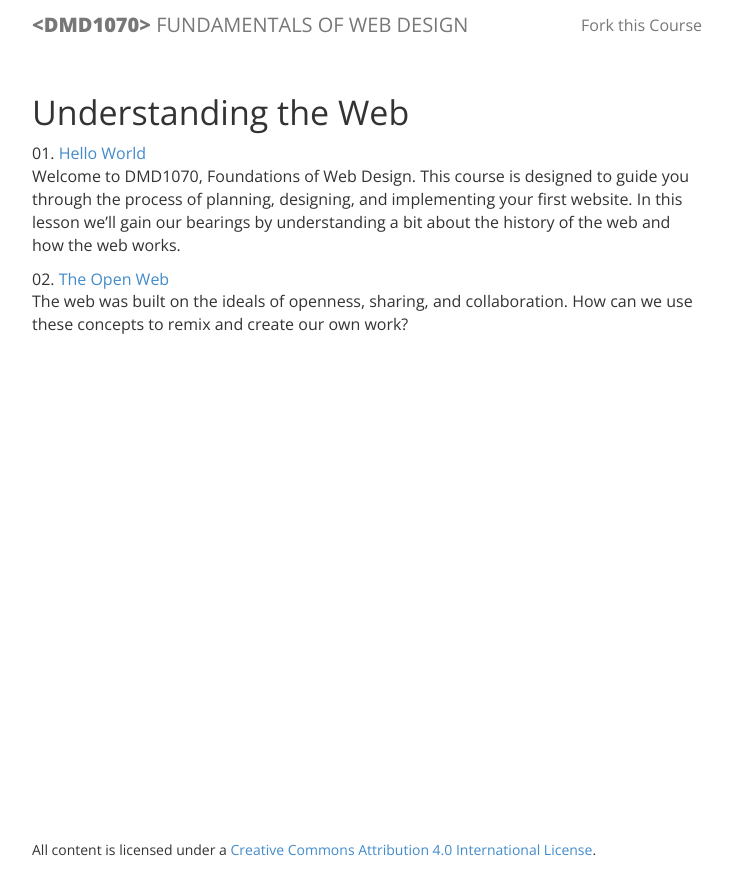
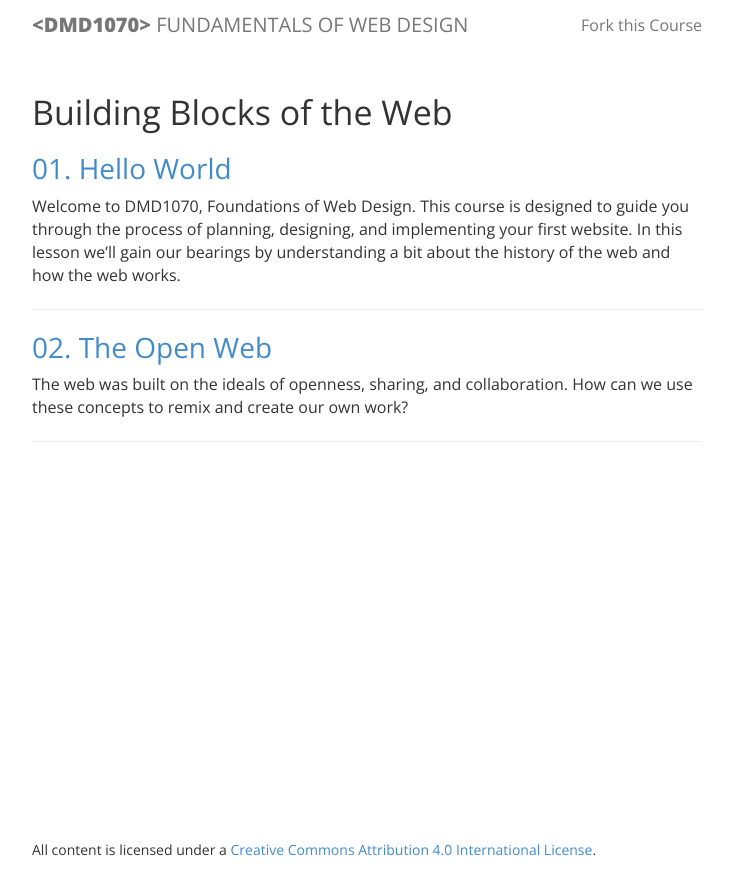
Before and after one commit to DMD1070/DMD1070.github.io, a Jekyll site: the page built from index.html, in a window 1280 px wide. Shown: the top 895 px of the page, without its empty margins (273-1006 px from the left). Built offline with Jekyll 4.4.1, drawn with Linux system fonts in a browser that asks for light colours; Markdown is read by kramdown in place of the engine named in the settings.

Commit message:
better post layout

```diff
--- a/index.html
+++ b/index.html
@@ -3,13 +3,16 @@ layout: default
 title: Home
 ---
 
-  <h2 class="section-title">Understanding the Web</h2>
+  <h2 class="section-title">Building Blocks of the Web</h2>
   <ul class="posts">
     {% for post in site.posts reversed %}
       <li>
-        <span class="lesson_num">{{ post.lesson_num }}</span>
-        <a href="{{ post.url }}">{{ post.title }}</a>
+        <h3><a href="{{ post.url }}">
+          <span class="lesson_num">{{ post.lesson_num }}</span>
+          {{ post.title }}
+        </a></h3>
         {{ post.excerpt }}
+        <hr>
         <!--{{ post.date | date_to_string }}-->
       </li>
     {% endfor %}
```
